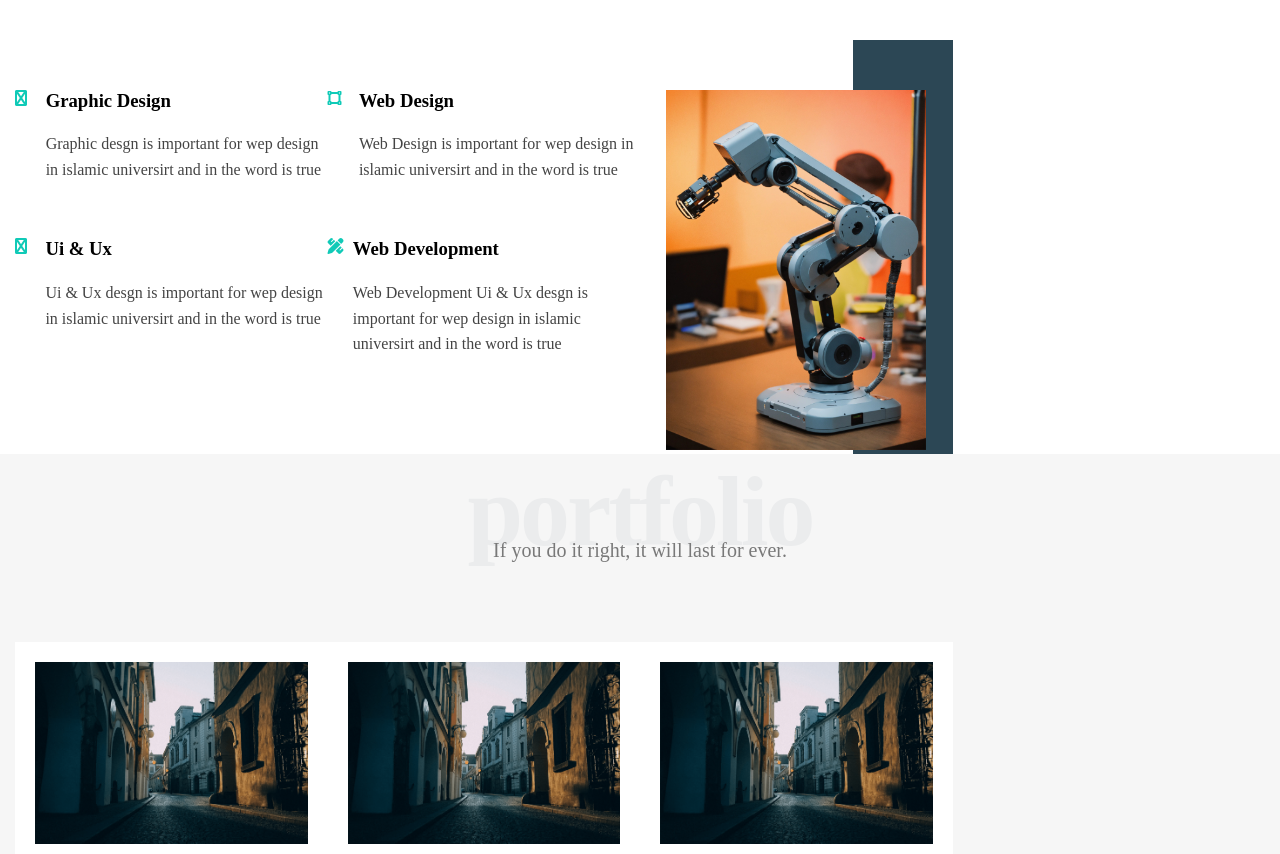
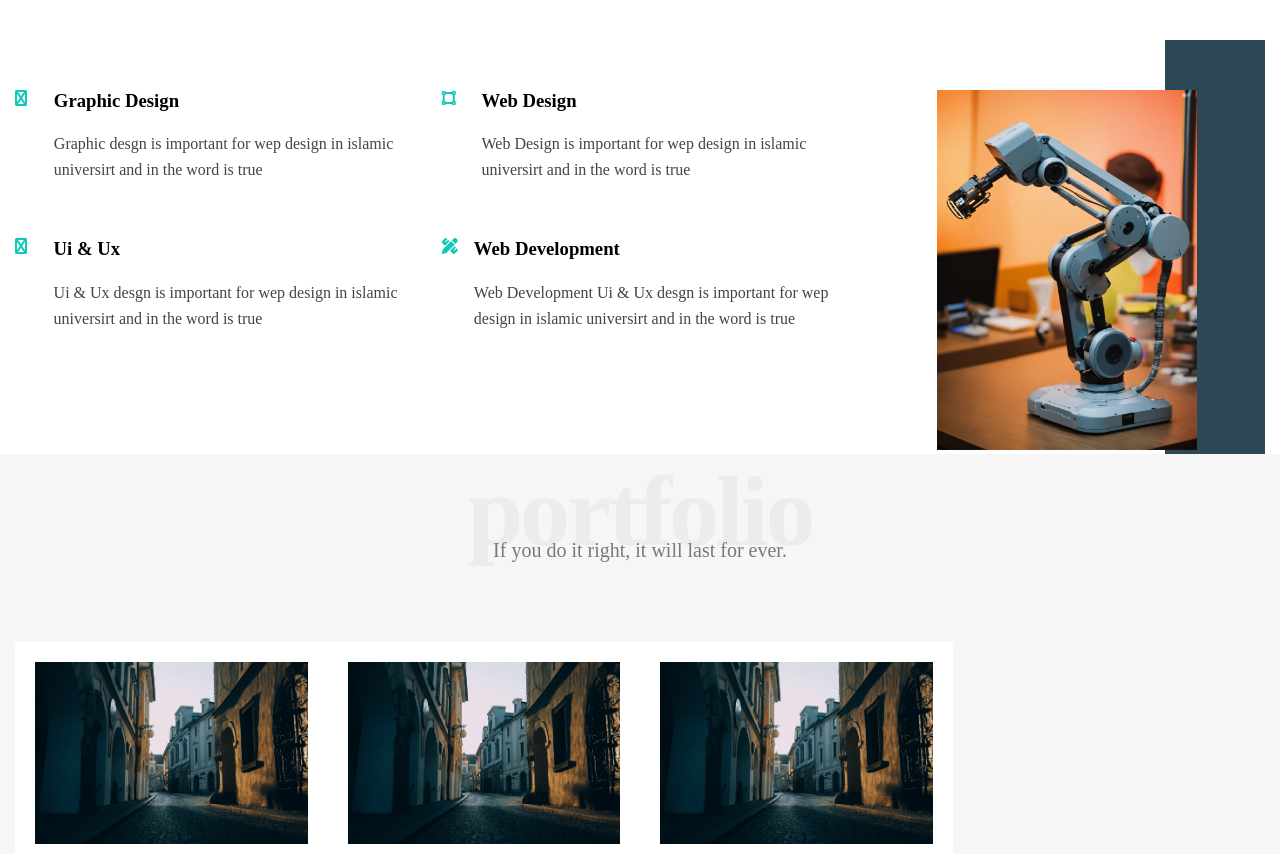
Before and after one commit to MahmoudAlmodalal/project1HtmlCss, a plain HTML site: page index.html in a window 1280 px wide. Shown: the part 1202-2056 px from the top of the page. Drawn offline with Linux system fonts and the light colour scheme.

Commit message:
Update style.css

```diff
--- a/styles/style.css
+++ b/styles/style.css
@@ -6,8 +6,8 @@
 }
 
 * {
-  -webkit-box-sizing = border-box;
-  -moz-box-sizing = border-box;
+  -webkit-box-sizing: border-box;
+  -moz-box-sizing: border-box;
   box-sizing: border-box;
 }
 
@@ -108,7 +108,7 @@ body {
 /* intro */
 
 .landing {
-  background-image: url(./image/M2.jpg);
+  background-image: url(../image/landing.jpg);
   background-size: cover;
   height: calc(100vh - 64px);
   position: relative;
@@ -180,7 +180,7 @@ body {
 .service .service-content {
   display: grid;
   grid-template-columns: repeat( auto-fill, minmax(300px, 1fr));
-  grid-gab: 30px;
+  grid-gap: 30px;
   margin-top: 100px;
 }
 .service .service-content .srv {
```
